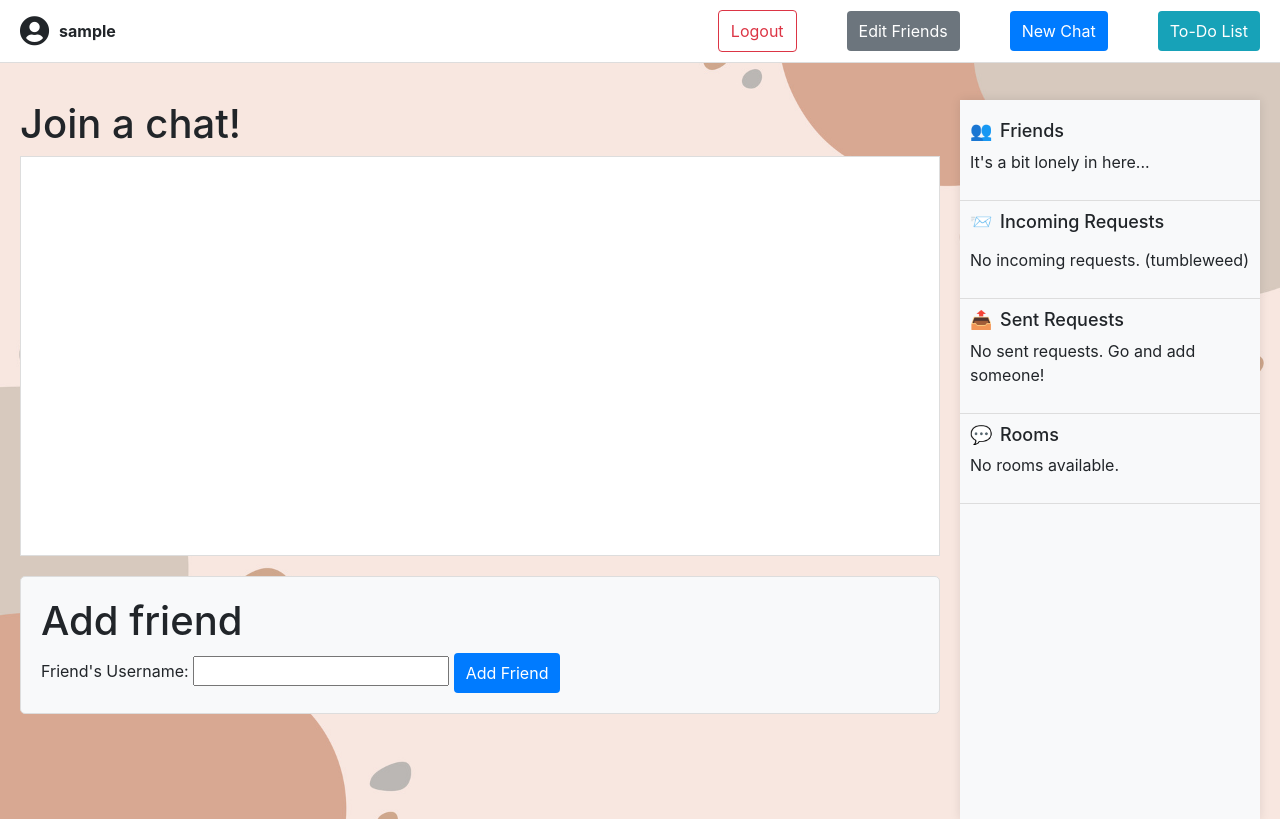
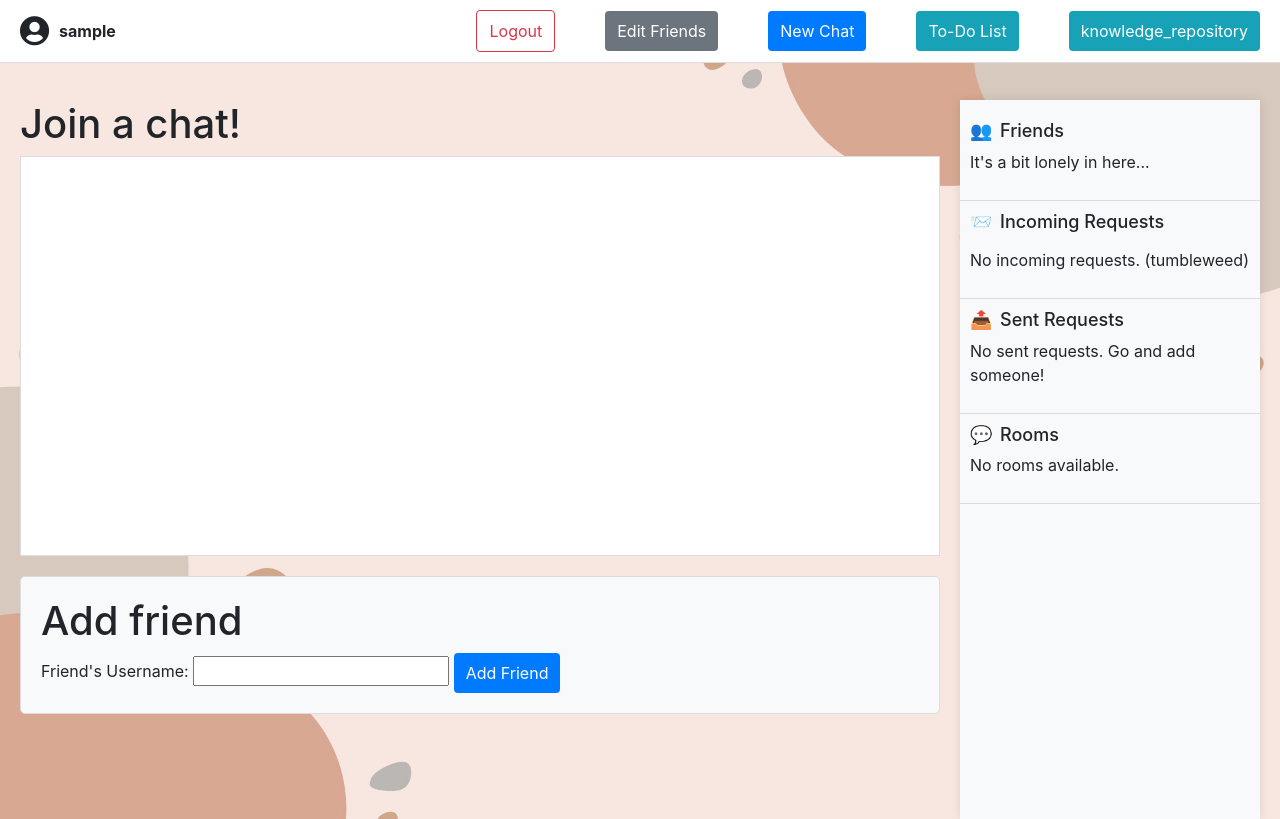
Before and after one commit to infernocadet/secure-message-chat, a Flask app: page /home in a window 1280 px wide. Shown: the top 819 px of the page. Run offline with Flask 3, Linux system fonts and the light colour scheme; the visitor is signed in with stand-in values (Sample User, id 1); tables that the repository leaves empty hold one stand-in row (values such as "Sample post"); parts of the project's set-up code (start-up, migrations or seed data) failed here and were passed over; some libraries are stand-ins or nearby versions.

Commit message:
Fixed merge conflicts on knowldge repo code

```diff
--- a/INFO2222-Scaffold-main/app.py
+++ b/INFO2222-Scaffold-main/app.py
@@ -17,7 +17,7 @@ from sqlalchemy.orm import sessionmaker
 import db
 import secrets
 from db import engine, Session
-from models import User, FriendRequest, ToDoItem
+from models import Article, Comment, User, FriendRequest, ToDoItem
 from shared_state import user_sessions
 from bleach import clean # for sanitizing user input
 
@@ -39,7 +39,7 @@ app.config['SESSION_COOKIE_HTTPONLY'] = True # cookies not accessible over javas
 app.config["PERMANENT_SESSION_LIFETIME"] = timedelta(minutes=30)
 app.config["SESSION_COOKIE_SAMESITE"] = "Lax" # cookies sent on same-site requests
 socketio = SocketIO(app)
-CORS(app)  # This will enable CORS for all routes
+# CORS(app)  # This will enable CORS for all routes
 socketio = SocketIO(app, cors_allowed_origins="*")  # Allow CORS for WebSocket connections
 
 
@@ -580,38 +580,6 @@ def knowledge_repository():
     articles = fetch_articles()  # This should return a list of article objects
     return render_template("knowledge_repository.jinja", articles=articles)
 
-import logging
-logging.basicConfig(level=logging.INFO)
-
-# @app.route('/post_article', methods=['POST'])
-# def post_article():
-#     if 'username' not in session:
-#         logging.error("No username in session")
-#         return jsonify({'error': 'Authentication required'}), 401
-
-#     title = request.json.get('title', 'No Title Provided')
-#     content = request.json.get('content')
-#     username = session.get('username')  # Get username from session
-
-
-#     if not content:
-#         logging.error("No content provided")
-#         return jsonify({'error': 'Content is required'}), 400
-
-#     db_session = Session()
-#     try:
-#         new_article = Article(title=title, content=content, author_id=session['username'])
-#         db_session.add(new_article)
-#         db_session.commit()
-#         logging.info(f"Article {new_article.id} created successfully")
-#         return jsonify({'message': 'Article created', 'article_id': new_article.id}), 201
-#     except Exception as e:
-#         db_session.rollback()
-#         logging.error(f"Error posting article: {e}")
-#         return jsonify({'error': 'Database error', 'details': str(e)}), 500
-#     finally:
-#         db_session.close()
-
 @app.route('/post_article', methods=['POST'])
 @login_required
 def post_article():
@@ -643,6 +611,9 @@ def post_article():
 @login_required
 def get_my_posts():
     username = session.get('username')
+    if not username:
+        return jsonify({'error': 'Session not found'}), 403
+
     db_session = Session()
     try:
         user = db_session.query(User).filter_by(username=username).first()
@@ -650,9 +621,19 @@ def get_my_posts():
             return jsonify({'error': 'User not found'}), 404
 
         articles = db_session.query(Article).filter_by(author=user).all()
-        return jsonify([{'title': article.title, 'content': article.content, 'created_at': article.created_at.isoformat()} for article in articles])
+        articles_response = []
+        for article in articles:
+            #! error here
+            # created_at = article.created_at.isoformat() if article.created_at else "Unknown date"
+            articles_response.append({
+                'title': article.title,
+                'content': article.content,
+                # 'created_at': created_at
+            })
+        return jsonify(articles_response)
     finally:
         db_session.close()
+
 
 
 @app.route('/post_comment', methods=['POST'])
--- a/INFO2222-Scaffold-main/templates/home.jinja
+++ b/INFO2222-Scaffold-main/templates/home.jinja
@@ -3,7 +3,10 @@
 -->
 {% extends 'base.jinja' %}
 
-<link rel="stylesheet" href="https://cdnjs.cloudflare.com/ajax/libs/font-awesome/5.15.3/css/all.min.css">
+<link
+  rel="stylesheet"
+  href="https://cdnjs.cloudflare.com/ajax/libs/font-awesome/5.15.3/css/all.min.css"
+/>
 {% block content %}
 <style>
   body {
@@ -340,15 +401,44 @@
       <li>
         <a href="{{ url_for('profile') }}" class="profile-link">
           <i class="fas fa-user-circle profile-icon"></i>
-                    <span><strong>{{ username }}</strong></span>
+          <span
+            ><strong>{{ username }}</strong></span
+          >
         </a>
       </li>
     </div>
     <div class="nav-right">
-            <li><button class="btn btn-outline-danger" onclick="logout()">Logout</button></li>
-            <li><button class="btn btn-secondary" onclick="toggleEditMode()">Edit Friends</button></li>
-            <li><button class="btn btn-primary" onclick="showNewChatModal()">New Chat</button></li>
-            <li><button class="btn btn-info" onclick="window.location.href='{{ url_for('todo') }}'">To-Do List</button></li>
+      <li>
+        <button class="btn btn-outline-danger" onclick="logout()">
+          Logout
+        </button>
+      </li>
+      <li>
+        <button class="btn btn-secondary" onclick="toggleEditMode()">
+          Edit Friends
+        </button>
+      </li>
+      <li>
+        <button class="btn btn-primary" onclick="showNewChatModal()">
+          New Chat
+        </button>
+      </li>
+      <li>
+        <button
+          class="btn btn-info"
+          onclick="window.location.href='{{ url_for('todo') }}'"
+        >
+          To-Do List
+        </button>
+      </li>
+      <li>
+        <button
+          class="btn btn-info"
+          onclick="window.location.href='{{ url_for('knowledge_repository') }}'"
+        >
+          knowledge_repository
+        </button>
+      </li>
     </div>
   </ul>
 </nav>
```
Also changed, not shown: other parts of INFO2222-Scaffold-main/templates/home.jinja (+157 -79 lines), INFO2222-Scaffold-main/models.py (+25 -0 lines). Lines whose indentation alone changed are shown as unchanged.
